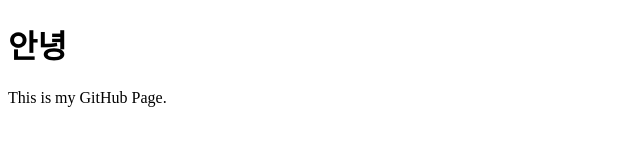
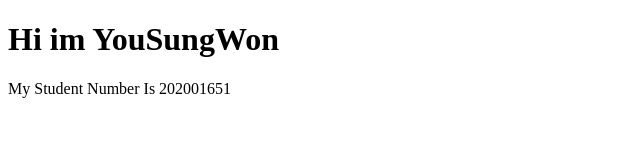
Before and after one commit to Youth-one/Youth-one.github.io, a plain HTML site: page index.html in a window 1280 px wide. Shown: the whole page, without its empty margins (0-640 px from the left). Drawn offline with Linux system fonts and the light colour scheme.

Commit message:
Update index.html

```diff
--- a/index.html
+++ b/index.html
@@ -6,7 +6,7 @@
     <title>My GitHub Page</title>
 </head>
 <body>
-    <h1>안녕</h1>
-    <p>This is my GitHub Page.</p>
+    <h1>Hi im YouSungWon</h1>
+    <p>My Student Number Is 202001651</p>
 </body>
 </html>
```
